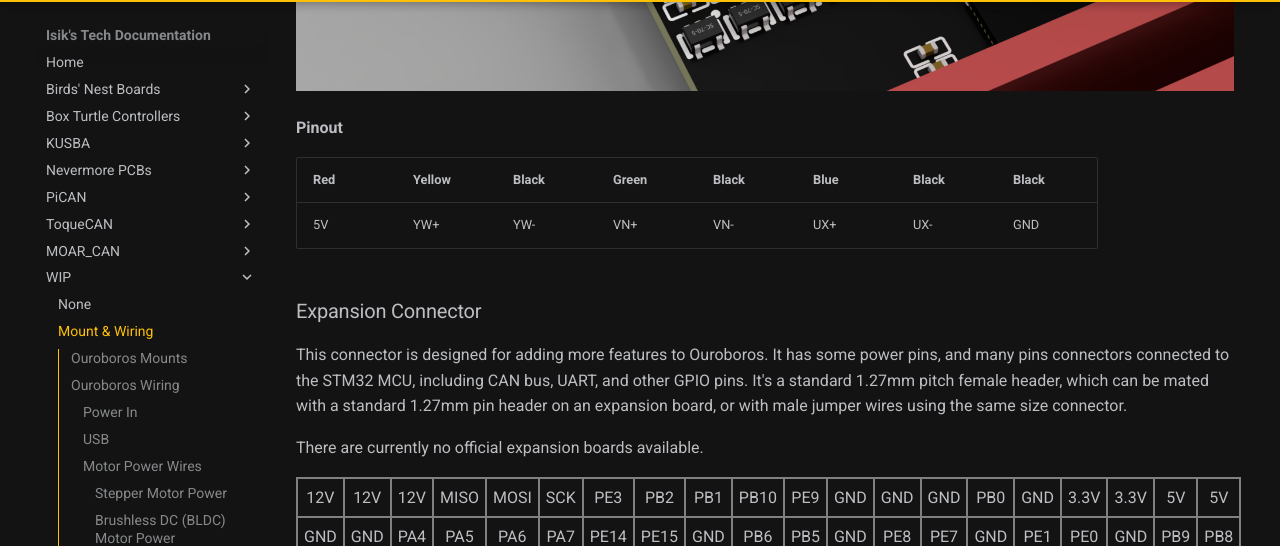
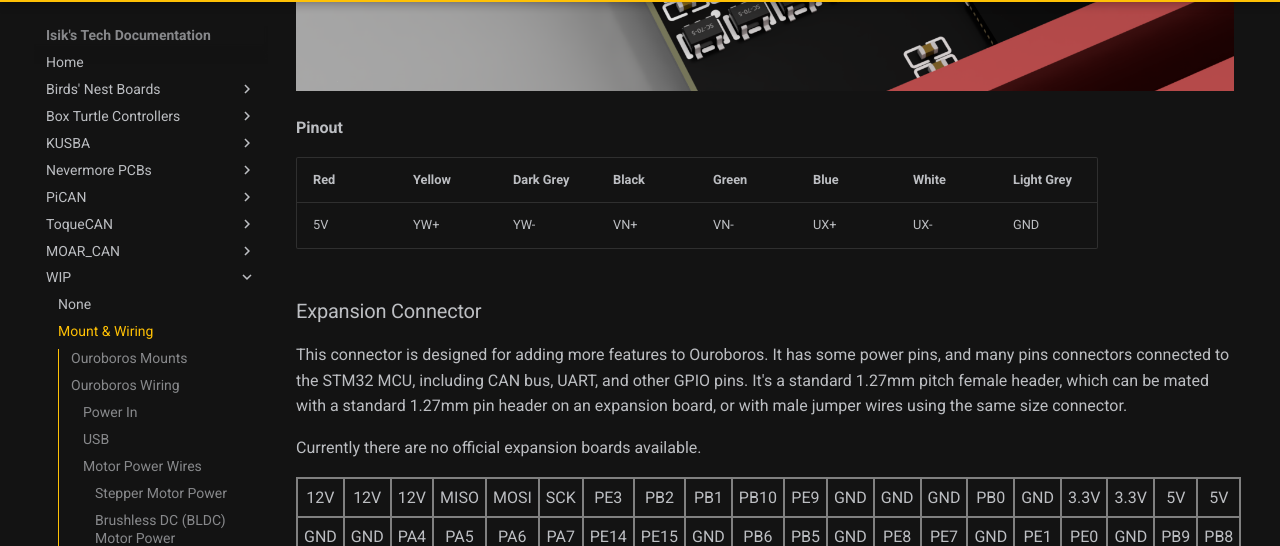
Before and after one commit to xbst/docs, an MkDocs documentation site: the page built from docs/Ouroboros/wiring.md, in a window 1280 px wide and 900 px high, scrolled down 7053 px. Shown: the part 88-634 px from the top of the window. Built offline with MkDocs 1.6.1 and Material for MkDocs 9.7.7, drawn with Linux system fonts in a browser that asks for light colours.

Commit message:
Fix wire colors

```diff
--- a/docs/Ouroboros/wiring.md
+++ b/docs/Ouroboros/wiring.md
@@ -93,7 +93,7 @@ Repeat for both motors.
 
 **Pinout**
 
-| Red  | Yellow | Black | Green | Black | Blue | Black | Black |
+| Red  | Yellow | Dark Grey | Black | Green | Blue | White | Light Grey |
 | ---- | ------ | ----- | ----- | ----- | ---- | ----- | ----- |
 | 5V   | YW+    | YW-   | VN+   | VN-   | UX+  | UX-   | GND   |
 
@@ -101,7 +101,7 @@ Repeat for both motors.
 
 This connector is designed for adding more features to Ouroboros. It has some power pins, and many pins connectors connected to the STM32 MCU, including CAN bus, UART, and other GPIO pins. It's a standard 1.27mm pitch female header, which can be mated with a standard 1.27mm pin header on an expansion board, or with male jumper wires using the same size connector.
 
-There are currently no official expansion boards available.
+Currently there are no official expansion boards available.
 
 <style type="text/css">
 .tg  {border-collapse:collapse;border-spacing:0;}
```
